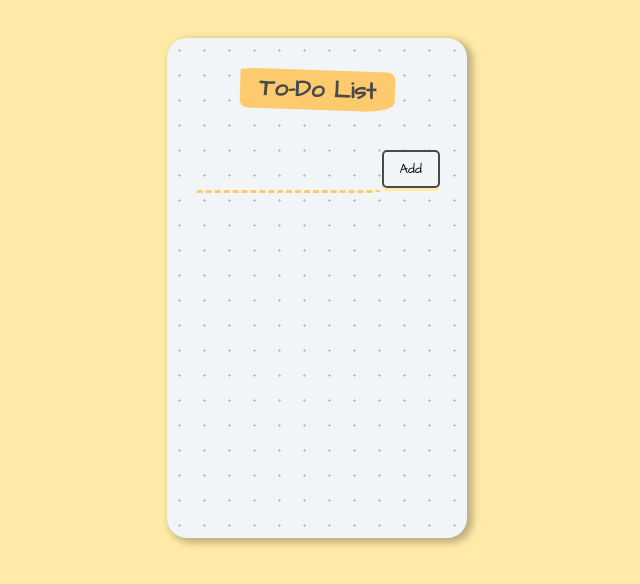
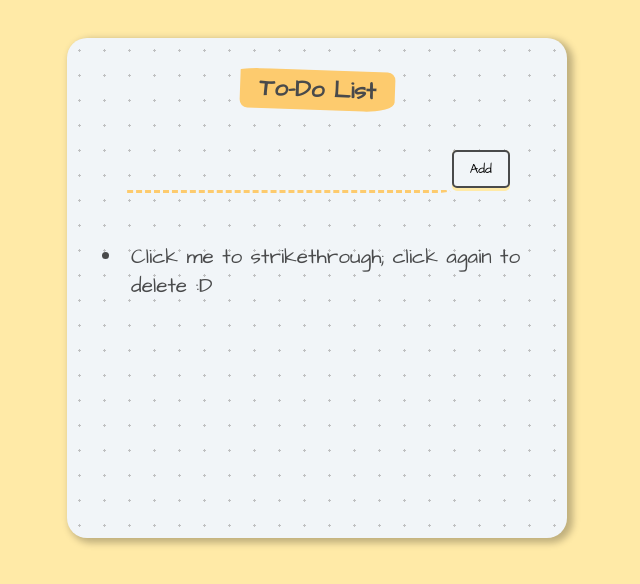
Before and after one commit to Yunyi-Xu/to-do-list, a React (Create React App) app: page / in a window 1280 px wide. Shown: the top 584 px of the page, without its empty margins (323-963 px from the left). Built offline with nearby package versions, Linux system fonts and the light colour scheme.

Commit message:
minor changes

```diff
--- a/src/components/App.jsx
+++ b/src/components/App.jsx
@@ -3,7 +3,7 @@ import Item from "./Item";
 
 function App() {
   const [inputText, setInputText] = useState("");
-  const [toDoList, setToDoList] = useState([]);
+  const [toDoList, setToDoList] = useState(["Click me to strikethrough; click again to delete :D"]);
   function handleChange(event){
     setInputText(event.target.value);
   }
```
